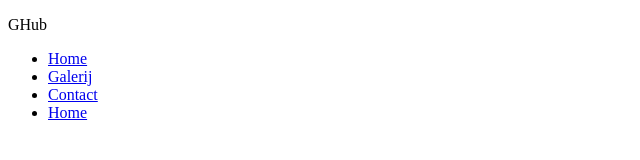
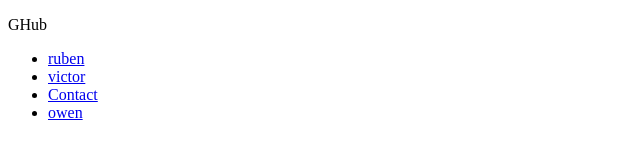
Before and after one commit to ruben42069/opdrachtGithub, a plain HTML site: page index.html in a window 1280 px wide. Shown: the full height of the page, 0-640 px from the left. Drawn offline with Linux system fonts and the light colour scheme.

Commit message:
Update index.html

```diff
--- a/index.html
+++ b/index.html
@@ -11,10 +11,10 @@
     </header>
     <nav>
       <ul>
-        <li><a href="ruben.html">Home</a></li>
-        <li><a href="VictorNaeyaert.html">Galerij</a></li>
+        <li><a href="ruben.html">ruben</a></li>
+        <li><a href="VictorNaeyaert.html">victor</a></li>
         <li><a href="contact.html">Contact</a></li>
-        <li><a href="indexOwen.html">Home</a></li>
+        <li><a href="indexOwen.html">owen</a></li>
       </ul>
     </nav>
     <main>
```
